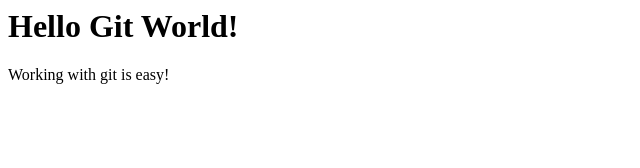
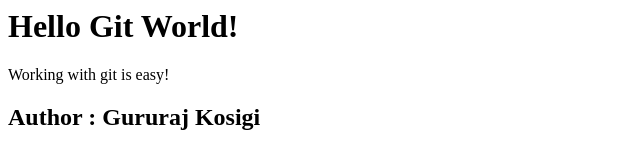
Before and after one commit to kosigiraj/GitGitHubMasterclass, a plain HTML site: page index.html in a window 1280 px wide. Shown: the whole page, without its empty margins (0-640 px from the left). Drawn offline with Linux system fonts and the light colour scheme.

Commit message:
Added Author
I have added a header  to the index file with my details

```diff
--- a/index.html
+++ b/index.html
@@ -3,3 +3,5 @@
 <div>
     <p>Working with git is easy!</p>
 </div>
+
+<h2>Author : Gururaj Kosigi</h2>
```
